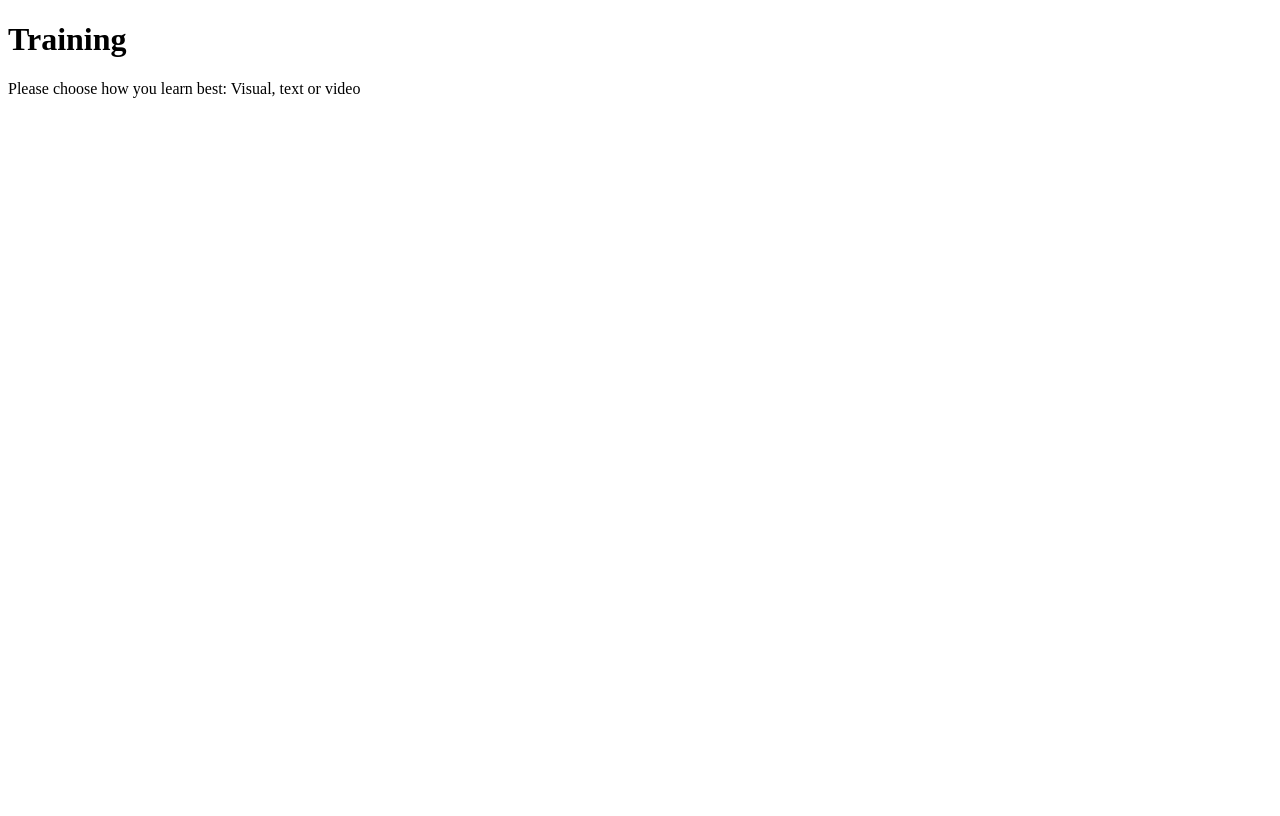
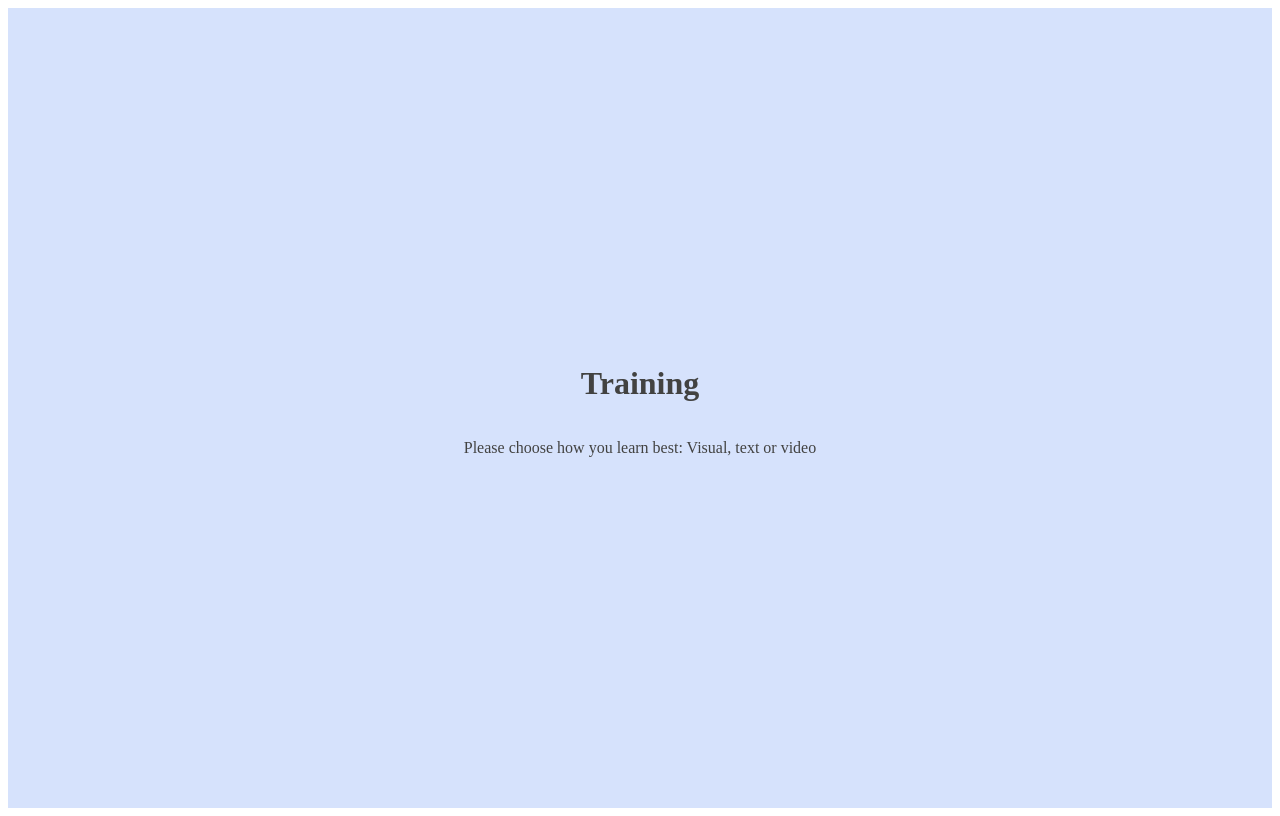
Before and after one commit to mandymerlin/joywarrior, a Next.js app: page /training in a window 1280 px wide. Built offline with nearby package versions, Linux system fonts and the light colour scheme.

Commit message:
colour styling

```diff
--- /dev/null
+++ b/src/app/training/TrainingPage.module.css
@@ -0,0 +1,10 @@
+.container {
+    display: flex;
+    justify-content: center;
+    align-items: center;
+    height: 100vh;
+    background-color: #d6e2fc; /* Replace this with your desired color code */
+    color: #424241;
+    text-align: center;
+    flex-direction: column;
+  }
--- a/src/app/training/page.tsx
+++ b/src/app/training/page.tsx
@@ -1,9 +1,10 @@
 // src/app/training/page.tsx
 import React from 'react';
+import styles from './TrainingPage.module.css';
 
 const TrainingPage: React.FC = () => {
   return (
-    <div>
+    <div className={styles.container}>
       <h1>Training</h1>
       <p>Please choose how you learn best: Visual, text or video</p>
     </div>
```
